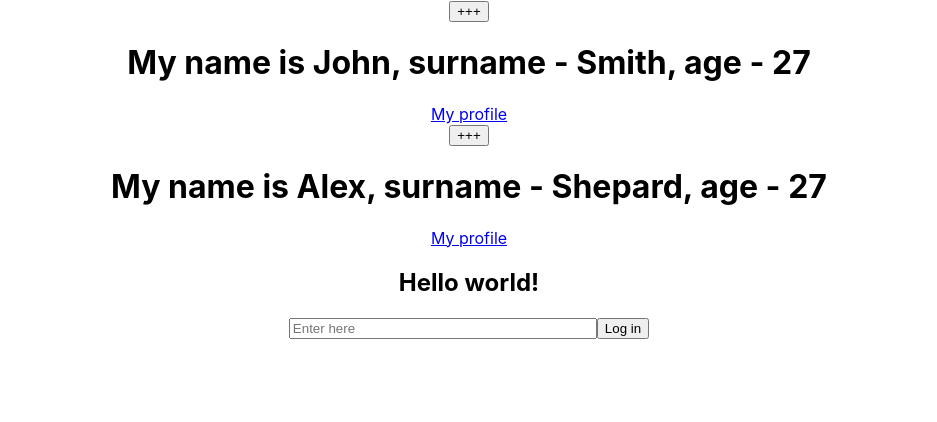
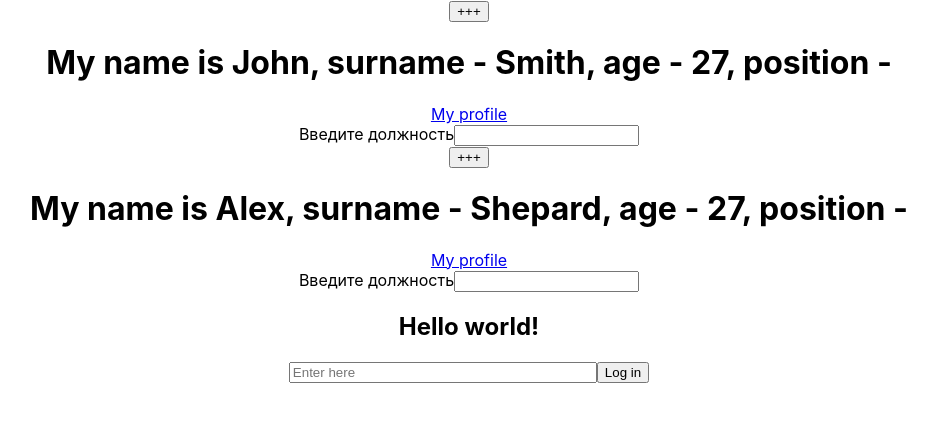
Before and after one commit to Vladimir84S/project, a React (Create React App) app in the folder 06 - Библиотека React. Базовый уровень/004 Create React App - создаем свое приложение/my-app/: page / in a window 1280 px wide. Shown: the top 422 px of the page, without its empty margins (171-1108 px from the left). Built offline with nearby package versions, Linux system fonts and the light colour scheme.

Commit message:
completed 06/015 lesson

```diff
--- a/06 - Библиотека React. Базовый уровень/004 Create React App - создаем свое приложение/my-app/src/App.js
+++ b/06 - Библиотека React. Базовый уровень/004 Create React App - создаем свое приложение/my-app/src/App.js
@@ -9,6 +9,7 @@
     this.state = {
       years: 27,
       text: '+++',
+      position: '',
     };
   }
 
@@ -18,15 +19,32 @@
     }));
   };
 
+  commitInputChanges = (e, color) => {
+    console.log(color);
+    this.setState({
+      position: e.target.value,
+    });
+  };
+
   render() {
     const { name, surname, link } = this.props;
+    const { position, years } = this.state;
+
     return (
       <div>
         <button onClick={this.nextYear}>{this.state.text}</button>
         <h1>
-          My name is {name}, surname - {surname}, age - {this.state.years}
+          My name is {name}, surname - {surname}, age - {years}, position -
+          {position}
         </h1>
         <a href={link}>My profile</a>
+        <form>
+          <span>Введите должность</span>
+          <input
+            type="text"
+            onChange={(e) => this.commitInputChanges(e, 'some color')}
+          />
+        </form>
       </div>
     );
   }
```
